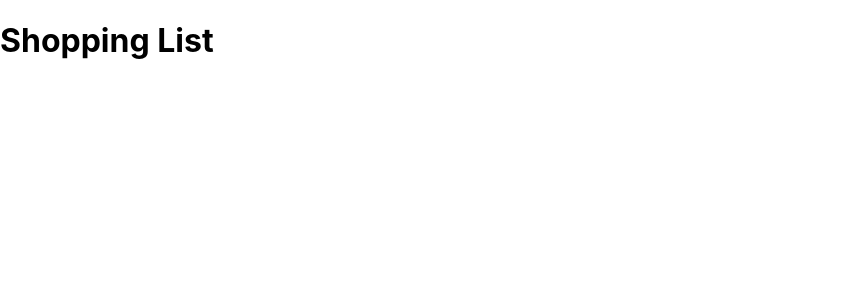
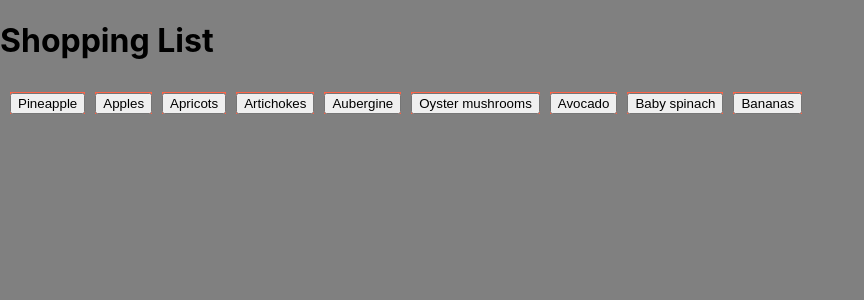
Before and after one commit to tRomanowski/Shopping-List-App, a React (Create React App) app: page / in a window 1280 px wide. Shown: the top 300 px of the page, without its empty margins (0-864 px from the left). Built offline with nearby package versions, Linux system fonts and the light colour scheme.

Commit message:
Add List.js with delete function

```diff
--- a/src/App.js
+++ b/src/App.js
@@ -1,32 +1,19 @@
 import './App.css';
-
 import List from './List';
-
-const shoppingList = [
-  {
-    id: 0,
-    name: 'Eggs',
-    number: 12,
-    inCart: false,
-  },
-  {
-    id: 1,
-    name: 'Milk',
-    number: 8,
-    inCart: false,
-  },
-  {
-    id: 2,
-    name: 'Flour',
-    number: 1,
-    inCart: false,
-  },
-];
+import { itemDb } from './db.js';
+import { useState } from 'react';
 
 function App() {
+  const [items, setItems] = useState(itemDb);
+
+  function handleDeleteItem(ItemId) {
+    setItems(items.filter((item) => item._id !== ItemId));
+  }
+
   return (
     <>
       <h1>Shopping List</h1>
+      <List items={items} onDeleteItem={handleDeleteItem} />
     </>
   );
 }
--- /dev/null
+++ b/src/List.css
@@ -0,0 +1,18 @@
+.shopping-list {
+  list-style: none;
+  display: flex;
+  align-content: space-between;
+  gap: 10px;
+  padding: 10px;
+  overflow-x: auto;
+  width: 100%;
+}
+
+.shopping-list__item {
+  background-color: tomato;
+}
+
+.shopping-list__item button {
+  height: auto;
+  width: auto;
+}
--- a/src/List.js
+++ b/src/List.js
@@ -0,0 +1,17 @@
+import './List.css';
+
+export default function List({ items, onDeleteItem }) {
+  return (
+    <ul className='shopping-list'>
+      {items.map((item) => {
+        return (
+          <li className='shopping-list__item' key={item._id}>
+            <button onClick={() => onDeleteItem(item._id)}>
+              {item.name.en}
+            </button>
+          </li>
+        );
+      })}
+    </ul>
+  );
+}
--- /dev/null
+++ b/src/db.js
@@ -0,0 +1,58 @@
+const itemDb = [
+  {
+    _id: 'c2hvcHBpbmcuaXRlbTox',
+    _type: 'shopping.item',
+    category: { _type: 'ref', _ref: 'c2hvcHBpbmcuY2F0ZWdvcnk6MA==' },
+    name: { en: 'Pineapple', de: 'Ananas' },
+  },
+  {
+    _id: 'c2hvcHBpbmcuaXRlbToy',
+    _type: 'shopping.item',
+    category: { _type: 'ref', _ref: 'c2hvcHBpbmcuY2F0ZWdvcnk6MA==' },
+    name: { en: 'Apples', de: 'Äpfel' },
+  },
+  {
+    _id: 'c2hvcHBpbmcuaXRlbToz',
+    _type: 'shopping.item',
+    category: { _type: 'ref', _ref: 'c2hvcHBpbmcuY2F0ZWdvcnk6MA==' },
+    name: { en: 'Apricots', de: 'Aprikosen' },
+  },
+  {
+    _id: 'c2hvcHBpbmcuaXRlbTo0',
+    _type: 'shopping.item',
+    category: { _type: 'ref', _ref: 'c2hvcHBpbmcuY2F0ZWdvcnk6MA==' },
+    name: { en: 'Artichokes', de: 'Artischocken' },
+  },
+  {
+    _id: 'c2hvcHBpbmcuaXRlbTo1',
+    _type: 'shopping.item',
+    category: { _type: 'ref', _ref: 'c2hvcHBpbmcuY2F0ZWdvcnk6MA==' },
+    name: { en: 'Aubergine', de: 'Aubergine' },
+  },
+  {
+    _id: 'c2hvcHBpbmcuaXRlbTo2',
+    _type: 'shopping.item',
+    category: { _type: 'ref', _ref: 'c2hvcHBpbmcuY2F0ZWdvcnk6MA==' },
+    name: { en: 'Oyster mushrooms', de: 'Austernpilze' },
+  },
+  {
+    _id: 'c2hvcHBpbmcuaXRlbTo3',
+    _type: 'shopping.item',
+    category: { _type: 'ref', _ref: 'c2hvcHBpbmcuY2F0ZWdvcnk6MA==' },
+    name: { en: 'Avocado', de: 'Avocado' },
+  },
+  {
+    _id: 'c2hvcHBpbmcuaXRlbTo4',
+    _type: 'shopping.item',
+    category: { _type: 'ref', _ref: 'c2hvcHBpbmcuY2F0ZWdvcnk6MA==' },
+    name: { en: 'Baby spinach', de: 'Babyspinat' },
+  },
+  {
+    _id: 'c2hvcHBpbmcuaXRlbTo5',
+    _type: 'shopping.item',
+    category: { _type: 'ref', _ref: 'c2hvcHBpbmcuY2F0ZWdvcnk6MA==' },
+    name: { en: 'Bananas', de: 'Bananen' },
+  },
+];
+
+export { itemDb };
--- a/src/index.css
+++ b/src/index.css
@@ -1,3 +1,7 @@
+* {
+  box-sizing: border-box;
+}
+
 body {
   margin: 0;
   font-family: -apple-system, BlinkMacSystemFont, 'Segoe UI', 'Roboto', 'Oxygen',
@@ -5,9 +9,6 @@ body {
     sans-serif;
   -webkit-font-smoothing: antialiased;
   -moz-osx-font-smoothing: grayscale;
+  padding: 0;
+  background-color: gray;
 }
-
-code {
-  font-family: source-code-pro, Menlo, Monaco, Consolas, 'Courier New',
-    monospace;
-}
```
